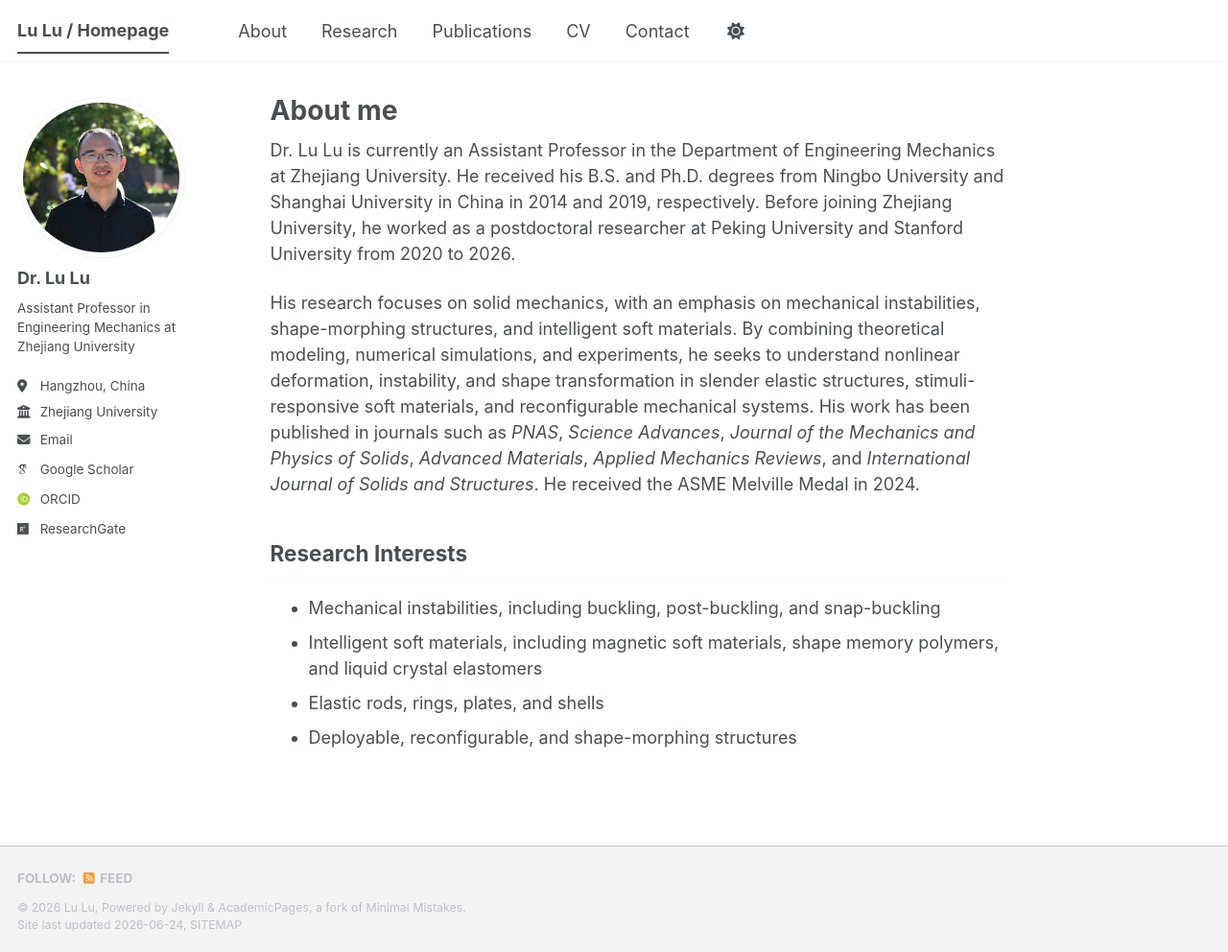
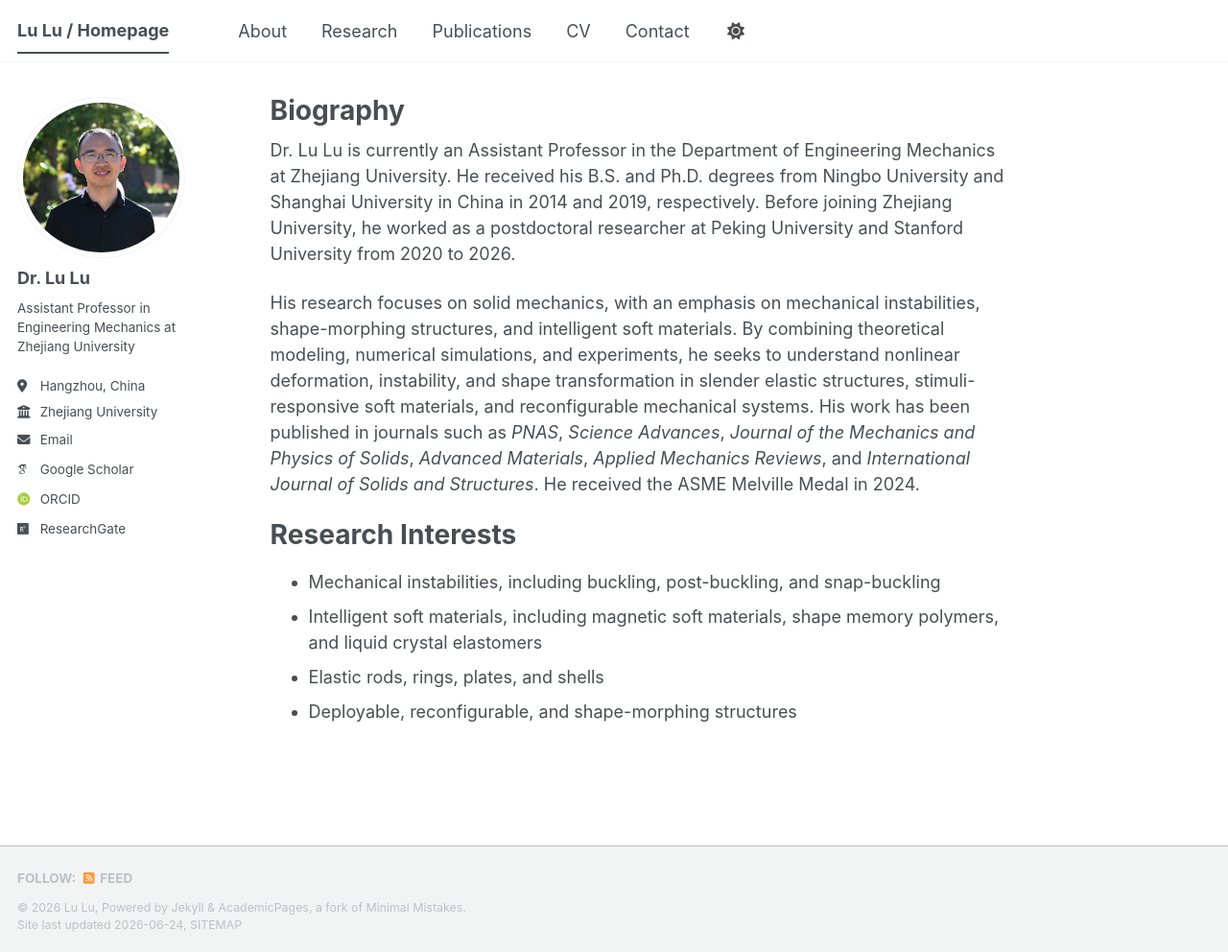
Before and after one commit to ZJU-LuLab/ZJU-LuLab.github.io, a Jekyll site: the page built from _pages/about.md, in a window 1280 px wide and 992 px high. Shown: the whole window at 96% size. Built offline with Jekyll 4.4.1, drawn with Linux system fonts in a browser that asks for light colours; some web fonts are replaced; a script bundle is joined from its source files by our own code; library files that are not in the unit come from our copies.

Commit message:
Update about.md

```diff
--- a/_pages/about.md
+++ b/_pages/about.md
@@ -1,6 +1,6 @@
 ---
 permalink: /
-title: "About me"
+title: "Biography"
 author_profile: true
 redirect_from:
   - /about/
@@ -11,7 +11,7 @@ Dr. Lu Lu is currently an Assistant Professor in the Department of Engineering M
 
 His research focuses on solid mechanics, with an emphasis on mechanical instabilities, shape-morphing structures, and intelligent soft materials. By combining theoretical modeling, numerical simulations, and experiments, he seeks to understand nonlinear deformation, instability, and shape transformation in slender elastic structures, stimuli-responsive soft materials, and reconfigurable mechanical systems. His work has been published in journals such as *PNAS*, *Science Advances*, *Journal of the Mechanics and Physics of Solids*, *Advanced Materials*, *Applied Mechanics Reviews*, and *International Journal of Solids and Structures*. He received the ASME Melville Medal in 2024.
 
-## Research Interests
+# Research Interests
 
 - Mechanical instabilities, including buckling, post-buckling, and snap-buckling
 - Intelligent soft materials, including magnetic soft materials, shape memory polymers, and liquid crystal elastomers
```
